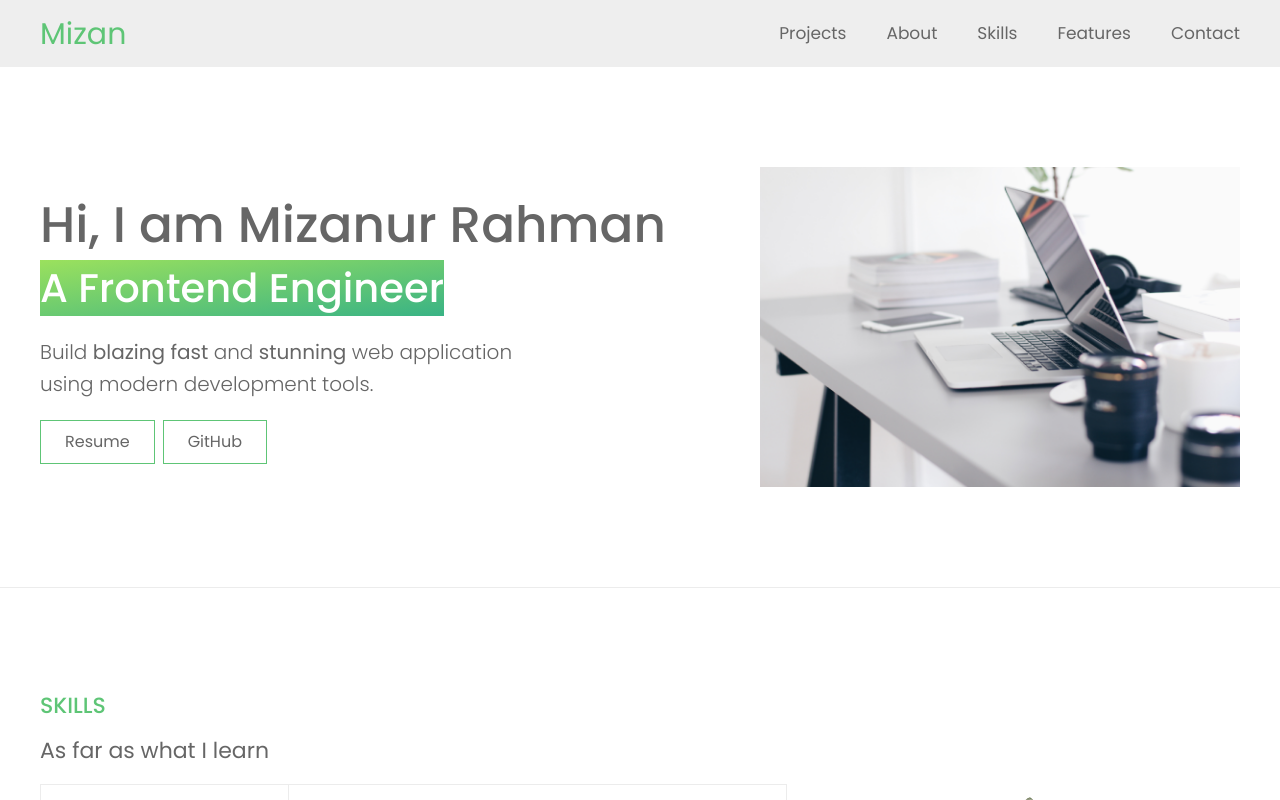
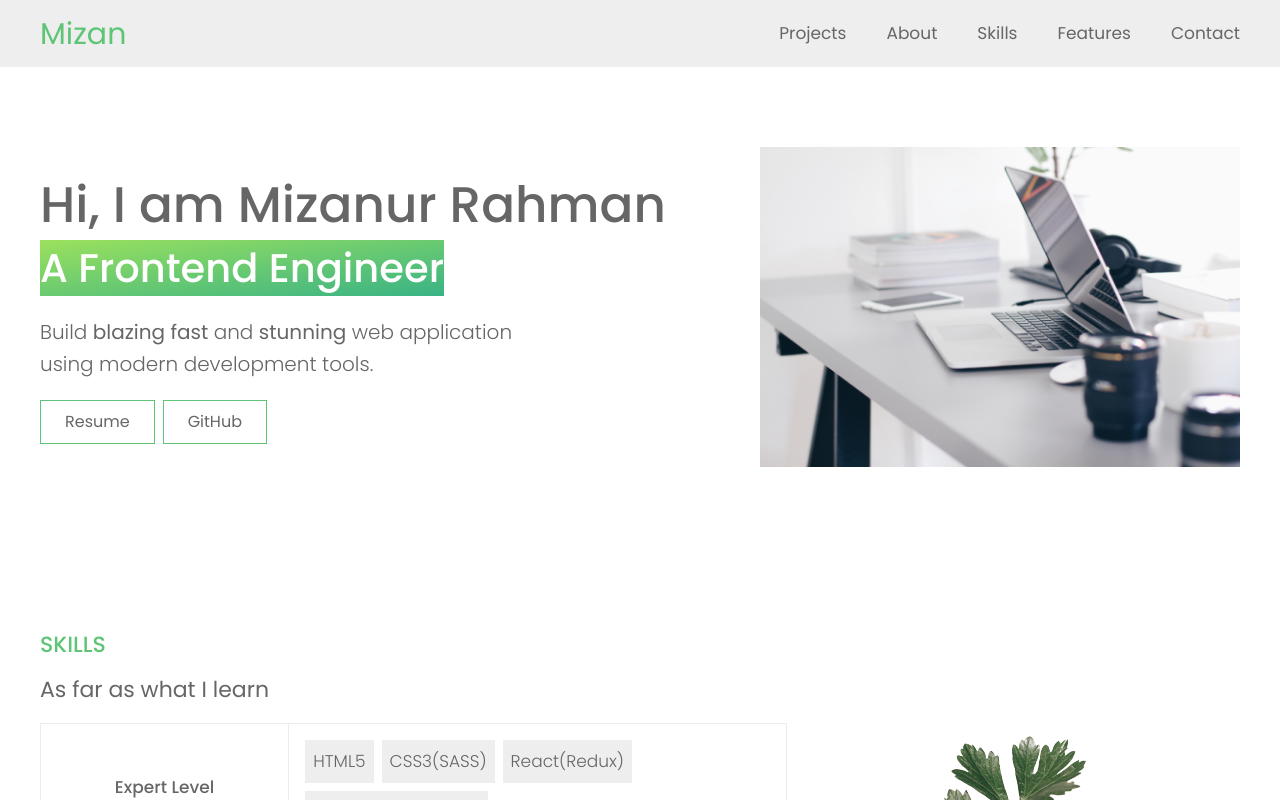
Before and after one commit to mizankhangit/portfolio, a React (Create React App) app: page / in a window 1280 px wide. Shown: the top 800 px of the page. Built offline with nearby package versions, Linux system fonts and the light colour scheme.

Commit message:
Update _grid.scss

```diff
--- a/src/scss/layout/_grid.scss
+++ b/src/scss/layout/_grid.scss
@@ -12,8 +12,7 @@
 }
 
 .Mzn-section {
-  padding: 100px 0px;
-  border-bottom: 1px solid #ececec;
+  padding: 80px 0px;
 }
 
 @media (max-width: 600px) {
```
